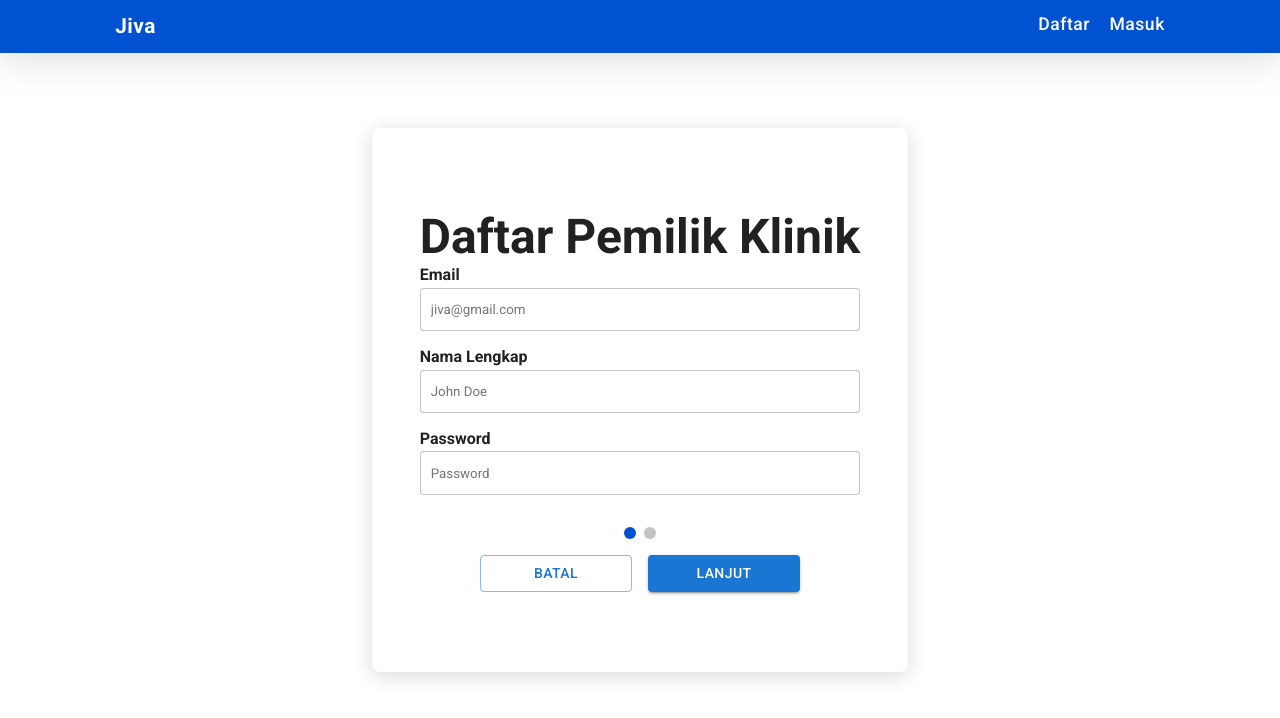
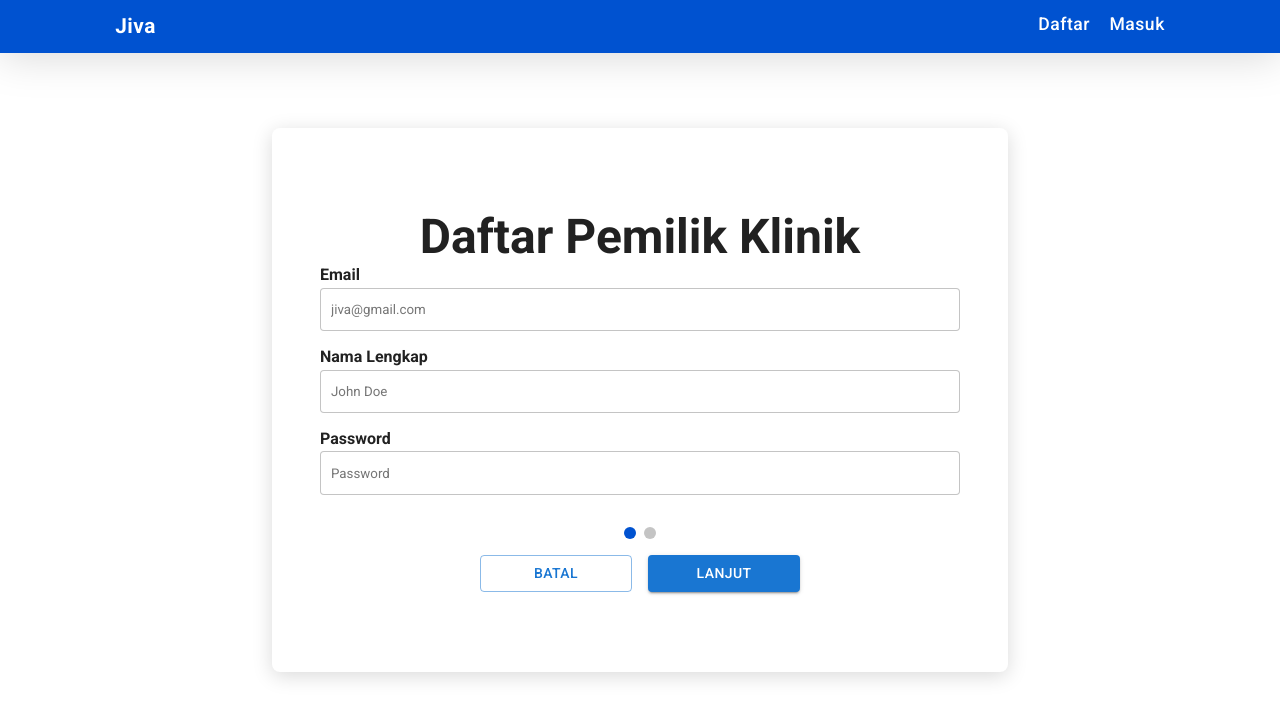
Before and after one commit to dnswd/jiva, a Next.js app: page /register in a window 1280 px wide. Shown: the top 718 px of the page. Built offline with nearby package versions, Linux system fonts and the light colour scheme.

Commit message:
feat: change component styling

```diff
--- a/components/Layout/index.js
+++ b/components/Layout/index.js
@@ -17,6 +17,7 @@ const LayoutStyle = styled.div`
   height: 100vh;
   display: flex;
   flex-direction: column;
+  overflow-x: hidden;
 `;
 
 const Layout = ({ children, navType = "sidebar", title }) => {
--- a/components/RegisterPageComponents/CSS.js
+++ b/components/RegisterPageComponents/CSS.js
@@ -24,7 +24,7 @@ const CSS = styled.div`
 
   .form {
     margin: 2em 0;
-    width: 100%;
+    width: 40em;
 
     .container {
       display: flex;
--- a/pages/login.js
+++ b/pages/login.js
@@ -39,7 +39,7 @@ const CSS = styled.div`
     flex-direction: column;
     align-items: center;
     margin: 2em 0;
-    width: 100%;
+    width: 40em;
   }
 
   button {
--- a/styles/globals.css
+++ b/styles/globals.css
@@ -6,8 +6,7 @@ body {
   padding: 0;
   margin: 0;
   font-family: Roboto, Helvetica Neue, sans-serif;
-  display: flex;
-  justify-content: center;
+  width: 100vw;
 }
 
 h1,h2,h3,h4,h5,h6 {
```
